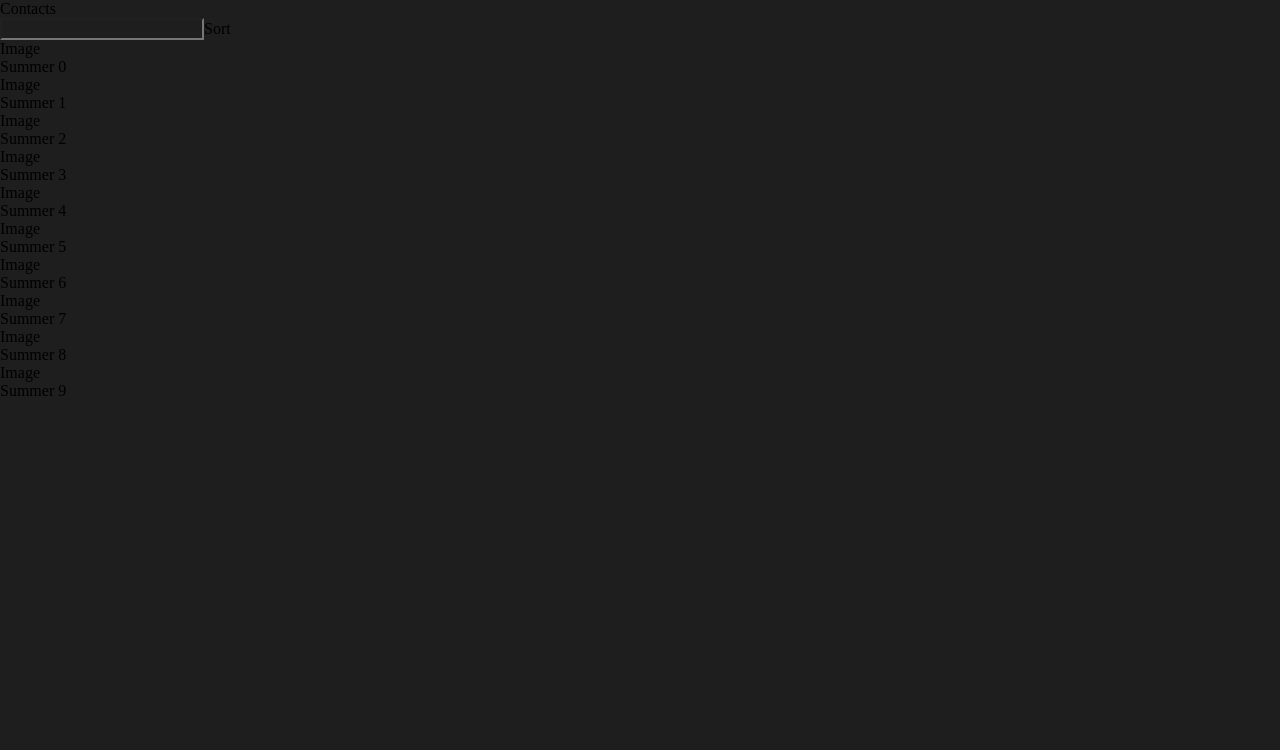
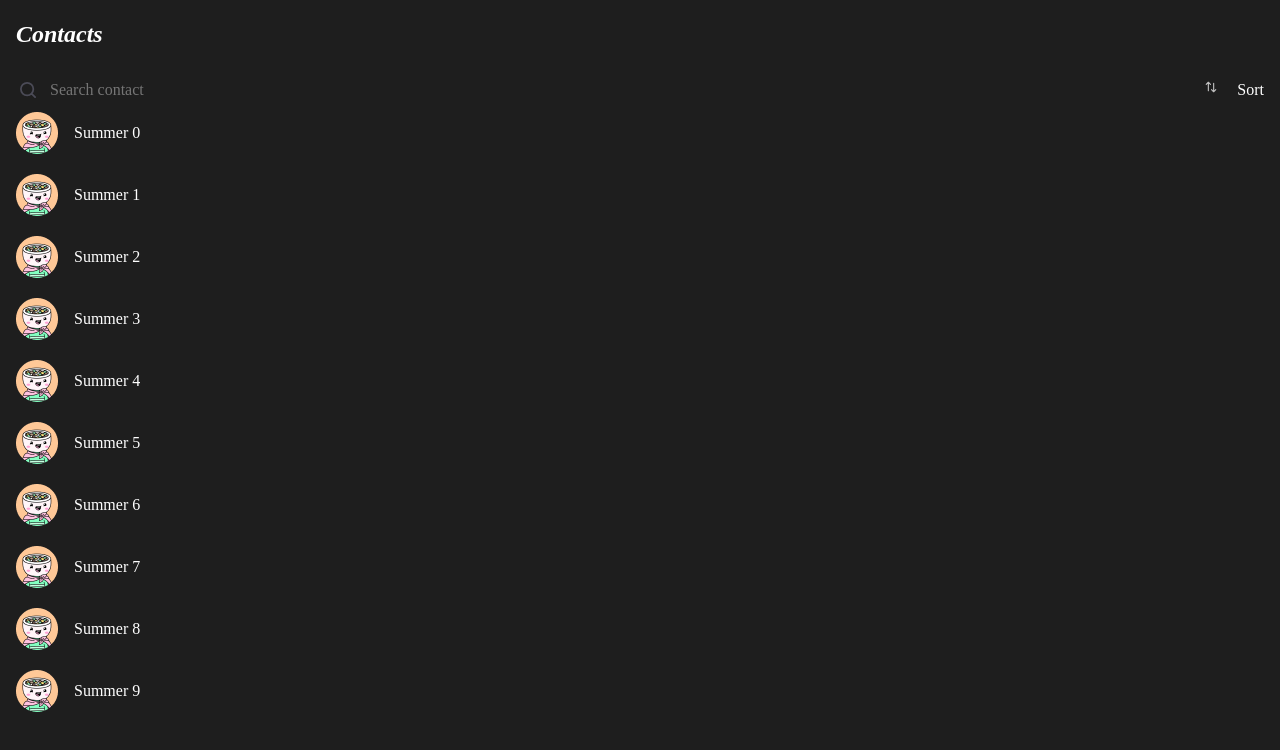
Before and after one commit to jjiyeon/pom-pom, a Next.js app: page /Contacts in a window 1280 px wide. Shown: the top 750 px of the page. Built offline with nearby package versions, Linux system fonts and the light colour scheme.

Commit message:
feat: contact component

```diff
--- a/components/Contacts/index.tsx
+++ b/components/Contacts/index.tsx
@@ -1,12 +1,23 @@
 import * as UI from './style'
+import Image from 'next/image'
+
 const Contacts = () => {
   return (
     <UI.ContactContainer>
       <UI.Title>Contacts</UI.Title>
       <UI.SearchContainer>
         <UI.Wrapper>
-          <UI.Search>{/* <Image /> */}</UI.Search>
-          <UI.Sorting>Sort</UI.Sorting>
+          <UI.IconWrapper>
+            <Image src="/contacts/icn-search.svg" alt="search icon" width={16} height={16} />
+          </UI.IconWrapper>
+          <UI.Search placeholder="Search contact" />
+
+          <UI.Sorting>
+            <UI.SortIcon>
+              <Image src="/contacts/icn-sort.svg" alt="search icon" width={12} height={14} />
+            </UI.SortIcon>
+            Sort
+          </UI.Sorting>
         </UI.Wrapper>
 
         <UI.ContactsUsers>
@@ -14,7 +25,9 @@ const Contacts = () => {
             {Array.from({ length: 10 }).map((item, idx) => {
               return (
                 <UI.User key={idx}>
-                  <UI.UserImage>Image</UI.UserImage>
+                  <UI.UserImage>
+                    <Image src={`/contacts/2.png`} width={42} height={42} alt="dummy user" />
+                  </UI.UserImage>
                   <UI.Name>Summer {idx}</UI.Name>
                 </UI.User>
               )
--- a/components/Contacts/style.ts
+++ b/components/Contacts/style.ts
@@ -1,14 +1,56 @@
 import styled from '@emotion/styled'
 
-export const ContactContainer = styled.div``
-export const Title = styled.h1``
+export const ContactContainer = styled.div`
+  color: #fff;
+`
+export const Title = styled.h1`
+  font-style: italic;
+  font-weight: 700;
+  font-size: 24px;
+  line-height: 28px;
+  padding: 20px 16px;
+`
 export const SearchContainer = styled.div``
-export const Wrapper = styled.div``
-export const Search = styled.input``
-export const Sorting = styled.button``
+export const Wrapper = styled.div`
+  position: relative;
+  display: flex;
+  justify-content: space-between;
+`
+export const Search = styled.input`
+  height: 44px;
+  padding: 10px 50px;
+  border: none;
+`
+export const IconWrapper = styled.div`
+  position: absolute;
+  top: 14px;
+  left: 20px;
+`
+export const Sorting = styled.button`
+  padding: 10px 16px 10px 50px;
+  position: relative;
+`
+export const SortIcon = styled.div`
+  position: absolute;
+  top: 12px;
+  left: 18px;
+`
 
 export const ContactsUsers = styled.div``
-export const UserList = styled.ul``
-export const User = styled.li``
-export const UserImage = styled.div``
-export const Name = styled.p``
+export const UserList = styled.ul`
+  display: flex;
+  flex-direction: column;
+  gap: 20px;
+`
+export const User = styled.li`
+  display: flex;
+  align-items: center;
+  padding: 0 16px;
+  gap: 16px;
+`
+export const UserImage = styled.div`
+  display: inline-block;
+`
+export const Name = styled.p`
+  display: inline-block;
+`
--- a/pages/Contacts/index.tsx
+++ b/pages/Contacts/index.tsx
@@ -1,6 +1,4 @@
 import Contacts from '../../components/Contacts'
-import * as UI from '../../components/Contacts/style'
-import Image from 'next/image'
 
 const PageContacts = () => {
   return <Contacts />
```
